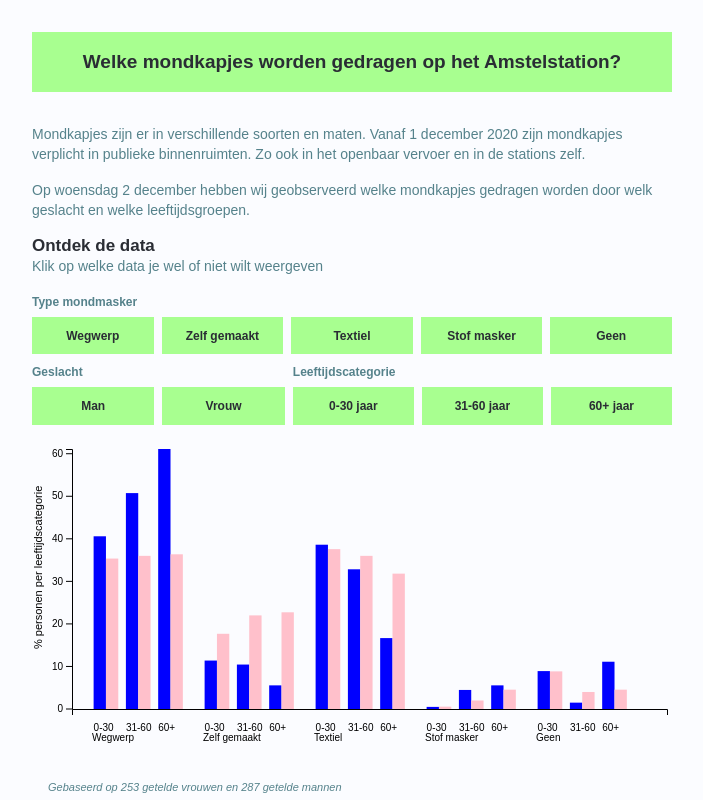
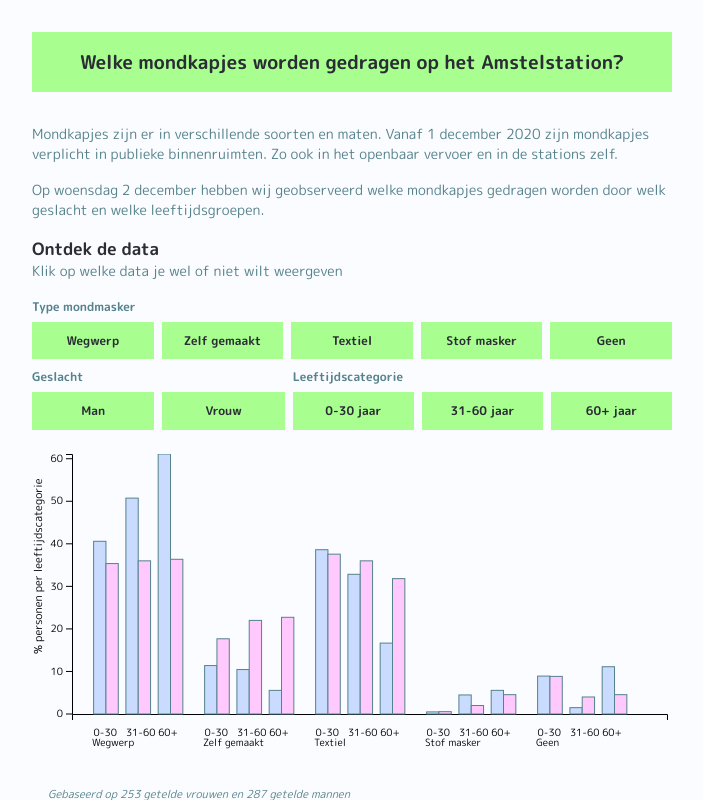
Before and after one commit to StanBankras/facemask-datavisualisation, a Vue app: page / in a window 1280 px wide. Shown: the whole page, without its empty margins (288-991 px from the left). Built offline with nearby package versions, Linux system fonts and the light colour scheme.

Commit message:
Colors edited

```diff
--- a/public/index.html
+++ b/public/index.html
@@ -5,6 +5,8 @@
     <meta http-equiv="X-UA-Compatible" content="IE=edge">
     <meta name="viewport" content="width=device-width,initial-scale=1.0">
     <link rel="icon" href="<%= BASE_URL %>favicon.ico">
+    <link rel="preconnect" href="https://fonts.gstatic.com">
+    <link href="https://fonts.googleapis.com/css2?family=M+PLUS+Rounded+1c:wght@400;700;800&display=swap" rel="stylesheet">
     <title><%= htmlWebpackPlugin.options.title %></title>
   </head>
   <body>
--- a/src/App.vue
+++ b/src/App.vue
@@ -131,7 +131,7 @@ export default {
   margin: 0;
   padding: 0;
   box-sizing: border-box;
-  font-family: Arial, Helvetica, sans-serif;
+  font-family: 'M PLUS Rounded 1c', sans-serif;
 }
 #app {
   background-color: var(--white);
--- a/src/components/Chart.vue
+++ b/src/components/Chart.vue
@@ -39,7 +39,8 @@
             :width="barWidth"
             :y="height - yAxis(bar) - 40"
             :x="xSubgroup(bars.age) + barWidth * i"
-            :fill="filteredGender ? filteredGender.name === 'Man' ? 'pink' : 'blue' : i === 0 ? 'blue' : 'pink'"
+            :fill="filteredGender ? filteredGender.name === 'Man' ? femaleColor : maleColor : i === 0 ? maleColor : femaleColor"
+            style="stroke: #55828B; stroke-width: 1px"
           />
           <text
             fill="currentColor"
@@ -164,7 +165,9 @@ export default {
       height: 300,
       xPadding: 5,
       yPadding: 40,
-      windowWidth: window.innerWidth
+      windowWidth: window.innerWidth,
+      maleColor: '#C9DBFF',
+      femaleColor: '#FFC9FD'
     }
   },
   mounted() {
```
